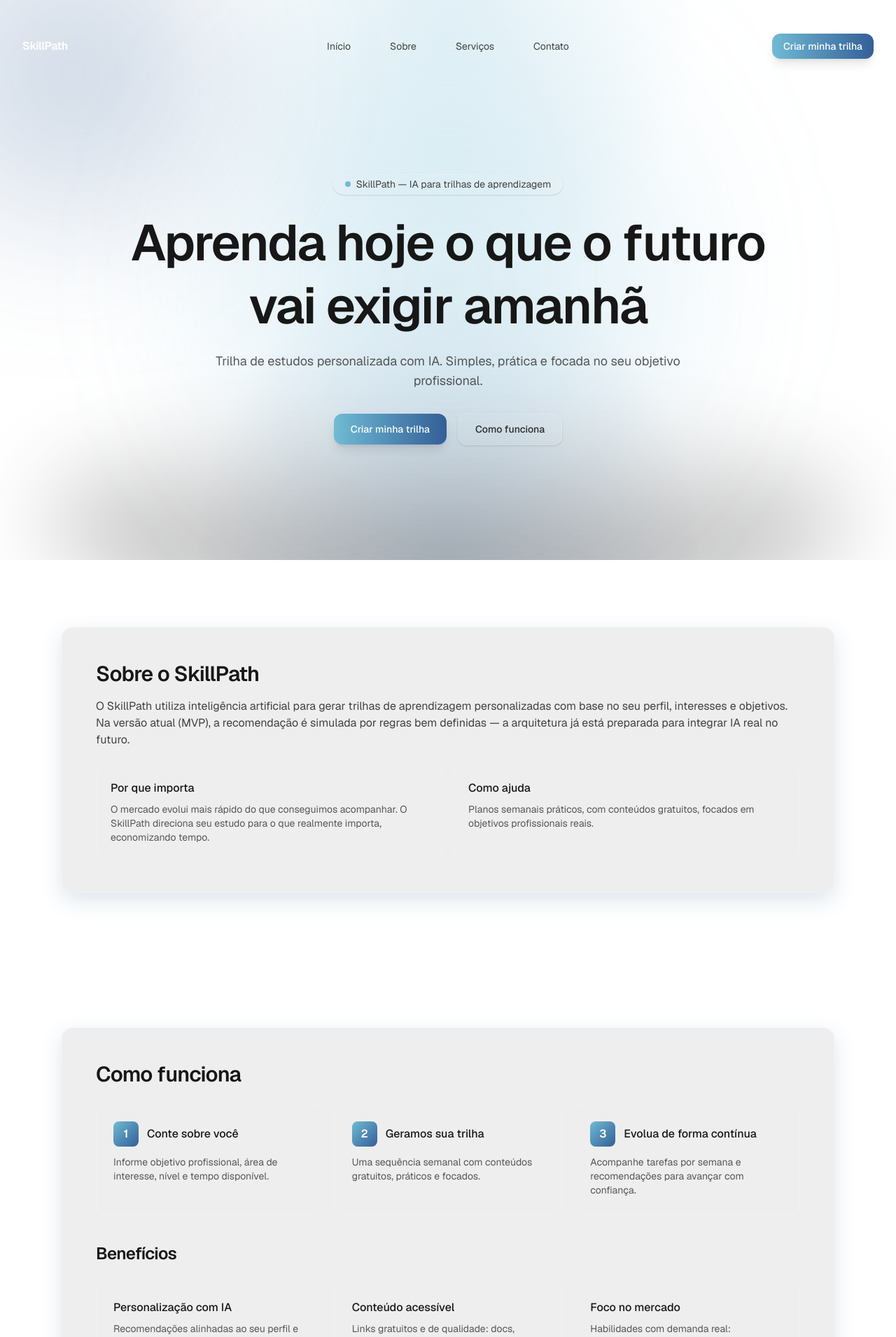
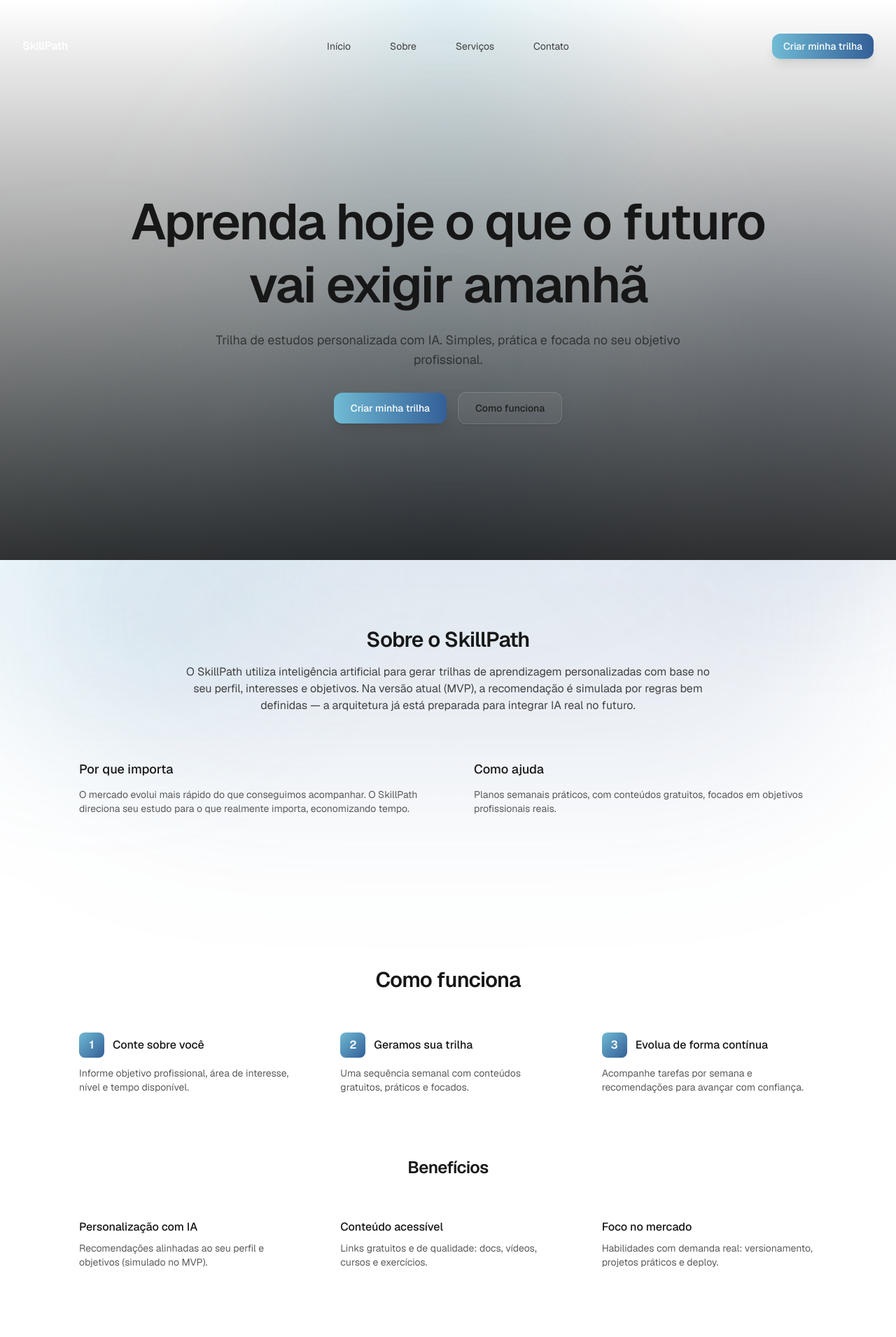
Before and after one commit to LuizFelipeRodriguesM/skill-path, a Next.js app: page / in a window 1280 px wide. Shown: the top 1910 px of the page at 70% size. Built offline with nearby package versions, Linux system fonts and the light colour scheme.

Commit message:
Refactor layout and styling: remove glassmorphism styles, enhance About and Services sections with improved text alignment and spacing, and update ContactUs and Footer components for better presentation.

```diff
--- a/app/components/About.tsx
+++ b/app/components/About.tsx
@@ -1,33 +1,31 @@
 export default function About() {
   return (
     <section id="about" className="mx-auto max-w-6xl px-6 py-16 md:py-24">
-      <div className="glass-container rounded-2xl p-8 md:p-12">
-        <h2 className="text-2xl md:text-3xl font-semibold tracking-tight">
+      <h2 className="text-2xl md:text-3xl font-semibold tracking-tight text-center">
         Sobre o SkillPath
       </h2>
-        <p className="mt-4 text-foreground/80">
+      <p className="mt-4 text-foreground/80 text-center max-w-3xl mx-auto">
         O SkillPath utiliza inteligência artificial para gerar trilhas de aprendizagem
         personalizadas com base no seu perfil, interesses e objetivos. Na versão atual (MVP),
         a recomendação é simulada por regras bem definidas — a arquitetura já está preparada
         para integrar IA real no futuro.
       </p>
-        <div className="mt-6 grid gap-4 sm:grid-cols-2">
-          <div className="rounded-xl border border-white/15 bg-white/5 p-5">
-            <h3 className="font-medium">Por que importa</h3>
-            <p className="mt-2 text-sm text-foreground/70">
+      <div className="mt-10 grid gap-6 sm:grid-cols-2">
+        <div className="rounded-xl border border-white/15 bg-white/5 p-6">
+          <h3 className="font-medium text-lg">Por que importa</h3>
+          <p className="mt-3 text-sm text-foreground/70">
             O mercado evolui mais rápido do que conseguimos acompanhar. O SkillPath
             direciona seu estudo para o que realmente importa, economizando tempo.
           </p>
         </div>
-          <div className="rounded-xl border border-white/15 bg-white/5 p-5">
-            <h3 className="font-medium">Como ajuda</h3>
-            <p className="mt-2 text-sm text-foreground/70">
+        <div className="rounded-xl border border-white/15 bg-white/5 p-6">
+          <h3 className="font-medium text-lg">Como ajuda</h3>
+          <p className="mt-3 text-sm text-foreground/70">
             Planos semanais práticos, com conteúdos gratuitos, focados em objetivos
             profissionais reais.
           </p>
         </div>
       </div>
-      </div>
     </section>
   );
 }
--- a/app/components/ContactUs.tsx
+++ b/app/components/ContactUs.tsx
@@ -17,18 +17,17 @@ export default function ContactUs() {
 
   return (
     <section id="contact" className="mx-auto max-w-6xl px-6 py-16 md:py-24">
-      <div className="glass-container rounded-2xl p-8 md:p-12">
-        <div className="md:flex md:items-start md:justify-between md:gap-10">
+      <div className="md:flex md:items-start md:justify-between md:gap-12">
         <div className="md:w-1/2">
           <h2 className="text-2xl md:text-3xl font-semibold tracking-tight">
             Crie sua trilha de aprendizagem
           </h2>
-            <p className="mt-3 text-foreground/80">
+          <p className="mt-4 text-foreground/80 text-lg">
             Preencha seus dados para receber uma trilha personalizada (simulada no MVP).
           </p>
-            <div className="mt-6 rounded-xl border border-white/15 bg-white/5 p-5 text-sm text-foreground/70">
+          <div className="mt-8 rounded-xl border border-white/15 bg-white/5 p-6 text-sm text-foreground/70">
             Campos considerados:
-              <ul className="mt-2 list-disc pl-5">
+            <ul className="mt-3 list-disc pl-5 space-y-1">
               <li>Objetivo profissional</li>
               <li>Área de interesse</li>
               <li>Nível atual</li>
@@ -130,7 +129,6 @@ export default function ContactUs() {
             </form>
           </div>
         </div>
-      </div>
     </section>
   );
 }
--- a/app/components/Footer.tsx
+++ b/app/components/Footer.tsx
@@ -1,14 +1,14 @@
 export default function Footer() {
   return (
-    <footer className="mt-10 border-t border-white/10">
-      <div className="mx-auto max-w-6xl px-6 py-10">
+    <footer className="mt-20 border-t border-white/10">
+      <div className="mx-auto max-w-6xl px-6 py-12">
         <div className="h-px w-full bg-gradient-to-r from-transparent via-[var(--brand-primary)] to-transparent opacity-60" />
-        <div className="mt-6 flex flex-col items-center justify-between gap-4 text-sm text-foreground/70 md:flex-row">
+        <div className="mt-8 flex flex-col items-center justify-between gap-4 text-sm text-foreground/70 md:flex-row">
           <p>© {new Date().getFullYear()} SkillPath. Todos os direitos reservados.</p>
-          <nav className="flex items-center gap-5">
-            <a href="#about" className="hover:text-foreground/90">Sobre</a>
-            <a href="#services" className="hover:text-foreground/90">Como funciona</a>
-            <a href="#contact" className="hover:text-foreground/90">Criar trilha</a>
+          <nav className="flex items-center gap-6">
+            <a href="#about" className="transition-colors hover:text-foreground/90">Sobre</a>
+            <a href="#services" className="transition-colors hover:text-foreground/90">Como funciona</a>
+            <a href="#contact" className="transition-colors hover:text-foreground/90">Criar trilha</a>
           </nav>
         </div>
       </div>
--- a/app/components/Hero.tsx
+++ b/app/components/Hero.tsx
@@ -1,7 +1,7 @@
 
 export default function Hero() {
   return (
-    <section id="home" className="relative overflow-hidden h-screen">
+    <section id="home" className="relative h-screen">
       <header className="absolute inset-x-0 top-0 z-10 mt-8">
         <div className="mx-auto max-w-7xl px-8 py-6 relative flex items-center justify-center">
           <a href="#" className="absolute left-8 top-1/2 -translate-y-1/2 text-white font-semibold tracking-tight">
@@ -34,22 +34,9 @@ export default function Hero() {
           </button>
         </div>
       </header>
-      <div
-        aria-hidden
-        className="pointer-events-none absolute inset-0 -z-10"
-      >
-        <div className="absolute inset-0 bg-[radial-gradient(ellipse_at_top,rgba(113,187,212,0.18),transparent_40%),radial-gradient(ellipse_at_bottom,rgba(52,95,151,0.18),transparent_40%)]" />
-        <div className="absolute left-1/2 top-1/2 h-[80vh] w-[80vh] -translate-x-1/2 -translate-y-1/2 rounded-full bg-[var(--brand-primary)]/20 blur-[120px]" />
-        <div className="absolute -top-24 -left-24 h-[50vh] w-[50vh] rounded-full bg-[var(--brand-secondary)]/25 blur-[120px]" />
-        <div className="absolute -bottom-24 left-1/2 h-[40vh] w-[90vw] -translate-x-1/2 rounded-[50%] bg-gradient-to-t from-black/60 to-transparent blur-3xl opacity-60" />
-      </div>
 
       <div className="mx-auto max-w-7xl px-8 pt-40 pb-24 md:pt-48 md:pb-32">
         <div className="rounded-2xl p-8 md:p-14 text-center">
-          <div className="inline-flex items-center gap-2 rounded-full border border-white/15 bg-white/5 px-4 py-1 text-xs md:text-sm text-foreground/80 shadow-sm">
-            <span className="inline-block h-2 w-2 rounded-full bg-[var(--brand-primary)]" />
-            SkillPath — IA para trilhas de aprendizagem
-          </div>
           <h1 className="mt-6 text-5xl font-semibold leading-tight tracking-tight md:text-7xl">
             Aprenda hoje o que o futuro<br className="hidden md:block" /> vai exigir amanhã
           </h1>
--- a/app/components/Services.tsx
+++ b/app/components/Services.tsx
@@ -38,9 +38,8 @@ function Benefit({
 export default function Services() {
   return (
     <section id="services" className="mx-auto max-w-6xl px-6 py-16 md:py-24">
-      <div className="glass-container rounded-2xl p-8 md:p-12">
-        <h2 className="text-2xl md:text-3xl font-semibold tracking-tight">Como funciona</h2>
-        <div className="mt-6 grid gap-4 md:grid-cols-3">
+      <h2 className="text-2xl md:text-3xl font-semibold tracking-tight text-center">Como funciona</h2>
+      <div className="mt-8 grid gap-4 md:grid-cols-3">
         <Step
           index={1}
           title="Conte sobre você"
@@ -58,10 +57,10 @@ export default function Services() {
         />
       </div>
 
-        <h3 className="mt-10 text-xl md:text-2xl font-semibold tracking-tight">
+      <h3 className="mt-16 text-xl md:text-2xl font-semibold tracking-tight text-center">
         Benefícios
       </h3>
-        <div className="mt-6 grid gap-4 md:grid-cols-3">
+      <div className="mt-8 grid gap-4 md:grid-cols-3">
         <Benefit
           title="Personalização com IA"
           description="Recomendações alinhadas ao seu perfil e objetivos (simulado no MVP)."
@@ -75,7 +74,6 @@ export default function Services() {
           description="Habilidades com demanda real: versionamento, projetos práticos e deploy."
         />
       </div>
-      </div>
     </section>
   );
 }
--- a/app/globals.css
+++ b/app/globals.css
@@ -26,12 +26,3 @@ body {
   color: var(--foreground);
   font-family: Arial, Helvetica, sans-serif;
 }
-
-/* Glassmorphism helper */
-.glass-container {
-  background: color-mix(in oklab, var(--foreground) 7%, transparent);
-  backdrop-filter: blur(16px) saturate(120%);
-  -webkit-backdrop-filter: blur(16px) saturate(120%);
-  border: 1px solid color-mix(in oklab, white 16%, transparent);
-  box-shadow: 0 10px 30px color-mix(in oklab, var(--brand-secondary) 16%, transparent);
-}
--- a/app/page.tsx
+++ b/app/page.tsx
@@ -7,7 +7,20 @@ import Footer from "./components/Footer";
 
 export default function Home() {
   return (
-    <main className="font-sans">
+    <main className="relative font-sans">
+      {/* Supergradiente contínuo por trás de todas as seções */}
+      <div
+        aria-hidden
+        className="pointer-events-none fixed inset-0 -z-10"
+      >
+        <div className="absolute inset-0 bg-[radial-gradient(ellipse_at_top,rgba(113,187,212,0.18),transparent_40%),radial-gradient(ellipse_at_bottom,rgba(52,95,151,0.18),transparent_40%)]" />
+        <div className="absolute left-1/2 top-[20%] h-[80vh] w-[80vh] -translate-x-1/2 rounded-full bg-[var(--brand-primary)]/15 blur-[120px]" />
+        <div className="absolute right-0 top-[40%] h-[60vh] w-[60vh] translate-x-1/4 rounded-full bg-[var(--brand-secondary)]/20 blur-[120px]" />
+        <div className="absolute left-0 top-[60%] h-[70vh] w-[70vh] -translate-x-1/4 rounded-full bg-[var(--brand-primary)]/15 blur-[120px]" />
+        <div className="absolute left-1/2 top-[80%] h-[60vh] w-[90vw] -translate-x-1/2 rounded-full bg-[var(--brand-secondary)]/12 blur-[120px]" />
+        <div className="absolute inset-0 bg-gradient-to-b from-transparent via-black/40 to-black/80" />
+      </div>
+
       <Hero />
       <About />
       <Services />
```
Lines whose indentation alone changed are shown as unchanged.
